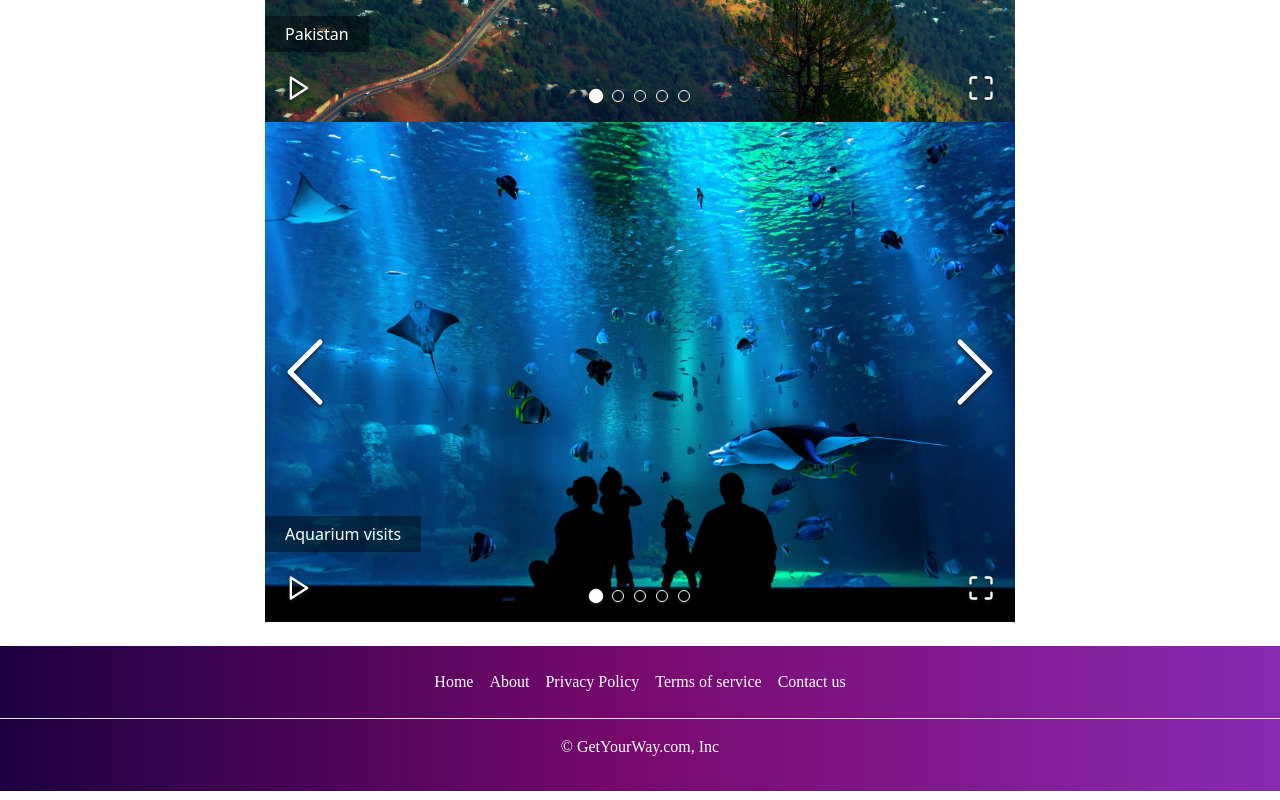
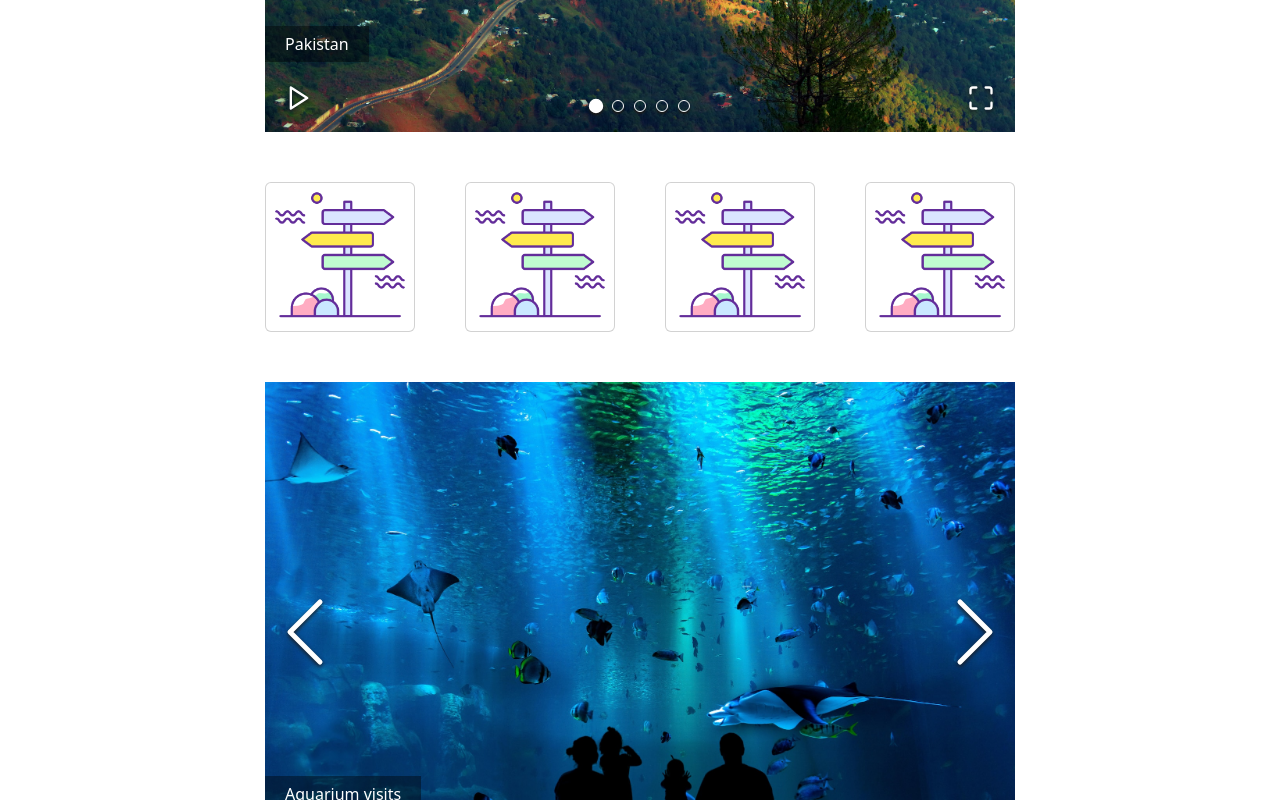
Before and after one commit to eclonghurst/SkyTwoFlyFront, a React (Create React App) app: page / in a window 1280 px wide. Shown: the part 880-1680 px from the top of the page. Built offline with nearby package versions, Linux system fonts and the light colour scheme; a web font is replaced by a local one.

Commit message:
slain bootstrap balrog

```diff
--- /dev/null
+++ b/src/Components/Cards.jsx
@@ -0,0 +1,26 @@
+import React from "react";
+import "../CssFiles/CardsCSS.css";
+import signpost from "../Images/signpost.png";
+
+function Cards() {
+  return (
+    <>
+      <div className="card-container">
+        <div className="cardOne card">
+          <img src={signpost} alt="" />
+        </div>
+        <div className="cardOne card">
+          <img src={signpost} alt="" />
+        </div>
+        <div className="cardOne card">
+          <img src={signpost} alt="" />
+        </div>
+        <div className="cardOne card">
+          <img src={signpost} alt="" />
+        </div>
+      </div>
+    </>
+  );
+}
+
+export default Cards;
--- /dev/null
+++ b/src/CssFiles/CardsCSS.css
@@ -0,0 +1,16 @@
+.card-container {
+  display: flex;
+  justify-content: center;
+  align-items: center;
+}
+
+.card {
+  background-color: rgb(243, 201, 246);
+  margin: 40px 25px 40px 25px;
+  width: 150px;
+  height: 200px;
+  border: 4px solid rgb(150, 21, 150);
+  :hover {
+    transform: scale(1.2);
+  }
+}
--- a/src/CssFiles/CarouselCSS.css
+++ b/src/CssFiles/CarouselCSS.css
@@ -6,5 +6,5 @@
 
 .carousel-container {
   width: 750px;
-  border-radius: 10px;
+  margin: 10px 0px 10px 0px;
 }
--- a/src/CssFiles/NavBarCSS.css
+++ b/src/CssFiles/NavBarCSS.css
@@ -27,6 +27,13 @@ nav.navbar {
   justify-content: center;
 }
 
+#nav-brand {
+  color: white;
+  :active {
+    color: white;
+  }
+}
+
 a.navbar-brand {
   font-family: "SkyBold";
   font-style: bold;
@@ -42,7 +49,7 @@ a.navbar-brand {
 }
 
 a.navbar-brand:hover {
-  color: rgb(255, 229, 177);
+  color: rgb(242, 219, 255);
 }
 
 a.navbar-brand:active {
--- a/src/CssFiles/RegistrationFormCSS.css
+++ b/src/CssFiles/RegistrationFormCSS.css
@@ -1,7 +1,6 @@
-
 body {
-  font-family: 'Arial', sans-serif;
-  color: #3A3B3C
+  font-family: "Arial", sans-serif;
+  color: #3a3b3c;
 }
 
 .backdrop {
@@ -13,32 +12,29 @@ body {
   left: 0;
   width: 100%;
   height: 100%;
-  background-color: rgba(0,0,0,0.5);
+  background-color: rgba(0, 0, 0, 0.5);
   z-index: 10;
 }
-
 
 .form-container {
   background-color: #fff;
   padding: 20px;
   border-radius: 10px;
-  box-shadow: 0px 0px 10px 0px rgba(0,0,0,0.1);
+  box-shadow: 0px 0px 10px 0px rgba(0, 0, 0, 0.1);
   max-width: 600px;
   width: 100%;
 }
-
 
 h1 {
   font-size: 24px;
   margin-bottom: 20px;
   color: #777;
-
 }
 
 h3 {
   font-size: 18px;
   margin-bottom: 10px;
-    color: #777;
+  color: #777;
 }
 
 p {
@@ -64,7 +60,7 @@ p {
 }
 
 .btn {
-  background-color: #4CAF50;
+  background-color: #4caf50;
   color: #fff;
   padding: 10px 20px;
   border: none;
@@ -77,7 +73,6 @@ p {
   background-color: #45a049;
 }
 
-
 .fade-in {
   animation: fadeIn 1.5s forwards;
 }
@@ -87,19 +82,26 @@ p {
 }
 
 @keyframes fadeIn {
-  from { opacity: 0; }
-  to { opacity: 1; }
+  from {
+    opacity: 0;
+  }
+  to {
+    opacity: 1;
+  }
 }
 
 @keyframes fadeOut {
-  from { opacity: 1; }
-  to { opacity: 0; }
+  from {
+    opacity: 1;
+  }
+  to {
+    opacity: 0;
+  }
 }
-
 
 .toggle-form-button {
   background-color: transparent;
-  color: #4CAF50;
+  color: #4caf50;
   border: none;
   cursor: pointer;
   text-decoration: underline;
@@ -110,10 +112,10 @@ p {
   text-decoration: none;
 }
 
-.FormTitle{
-  font-family: 'Merriweather', serif;
+.FormTitle {
+  font-family: "Merriweather", serif;
   font-weight: bold;
-  color: #3A3B3C;
+  color: #3a3b3c;
 }
 
 .modal-overlay {
--- a/src/Pages/Home.jsx
+++ b/src/Pages/Home.jsx
@@ -3,15 +3,17 @@ import ButtonBar from "../Components/ButtonBar";
 import HeroTagline from "../Components/HeroTagline";
 import Carousel from "../Components/Carousel";
 import SecondCarousel from "../Components/SecondCarousel";
-function Home(){
-    return(
+import Cards from "../Components/Cards";
+function Home() {
+  return (
     <>
-        <ButtonBar/>
-        <HeroTagline/>
-        <Carousel/>
-        <SecondCarousel/>
+      <ButtonBar />
+      <HeroTagline />
+      <Carousel />
+      <Cards />
+      <SecondCarousel />
     </>
-    );
+  );
 }
 
 export default Home;
```
Also changed, not shown: src/Images/signpost.png (added).
